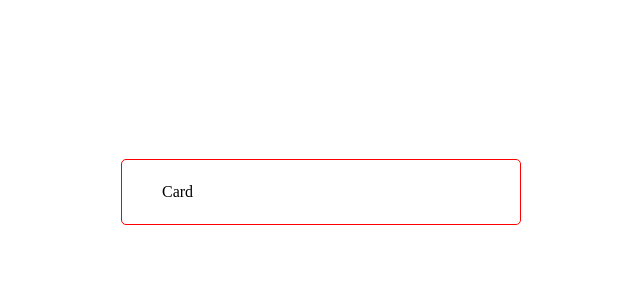
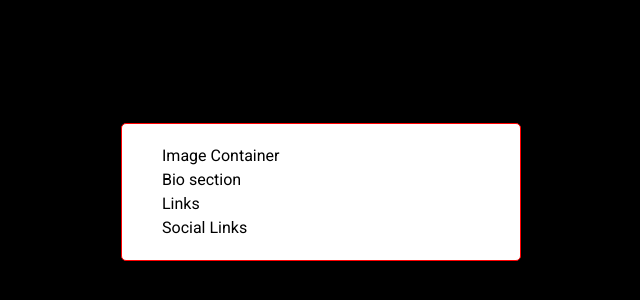
Before and after one commit to verydecent/augkim_portfolio, a React (Create React App) app: page / in a window 1280 px wide. Shown: the part 208-508 px from the top of the page, without its empty margins (319-959 px from the left). Built offline with nearby package versions, Linux system fonts and the light colour scheme.

Commit message:
Add styling

```diff
--- a/src/components/Card/index.js
+++ b/src/components/Card/index.js
@@ -12,7 +12,14 @@ class Card extends React.Component {
   }
 
   render() {
-    return <div className="card">Card</div>;
+    return (
+      <div className="card">
+        <div className="">Image Container</div>
+        <div className="">Bio section</div>
+        <div className="">Links</div>
+        <div className="">Social Links</div>
+      </div>
+    );
   }
 }
 
--- a/src/index.css
+++ b/src/index.css
@@ -35,6 +35,8 @@ body {
   min-height: 100vh;
   text-rendering: optimizeSpeed;
   line-height: 1.5;
+  background: #000;
+  font-family: "Roboto", sans-serif;
 }
 
 /* A elements that don't have a class get default styles */
```
